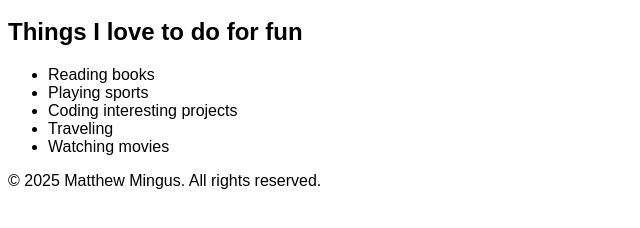
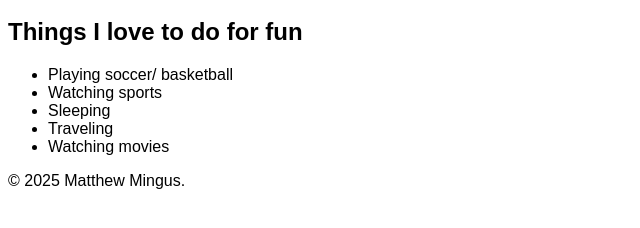
Before and after one commit to m-mingus/WebDevLabs, a plain HTML site: page mmingus-lab1/views/fun.html in a window 1280 px wide. Shown: the part 154-382 px from the top of the page, without its empty margins (0-640 px from the left). Drawn offline with Linux system fonts and the light colour scheme.

Commit message:
finished work

```diff
--- a/mmingus-lab1/views/fun.html
+++ b/mmingus-lab1/views/fun.html
@@ -23,16 +23,16 @@
     <div class="main">
         <h2>Things I love to do for fun</h2>
         <ul>
-            <li>Reading books</li>
-            <li>Playing sports</li>
-            <li>Coding interesting projects</li>
+            <li>Playing soccer/ basketball</li>
+            <li>Watching sports</li>
+            <li>Sleeping</li>
             <li>Traveling</li>
             <li>Watching movies</li>
         </ul>
     </div>
 
     <footer>
-        <p>&copy; 2025 Matthew Mingus. All rights reserved.</p>
+        <p>&copy; 2025 Matthew Mingus.</p>
     </footer>
 </body>
 </html>
```
Also changed, not shown: mmingus-lab1/index.html (+3 -3 lines), mmingus-lab1/views/contact.html (+5 -1 lines), mmingus-lab1/views/cv.html (+2 -2 lines).
